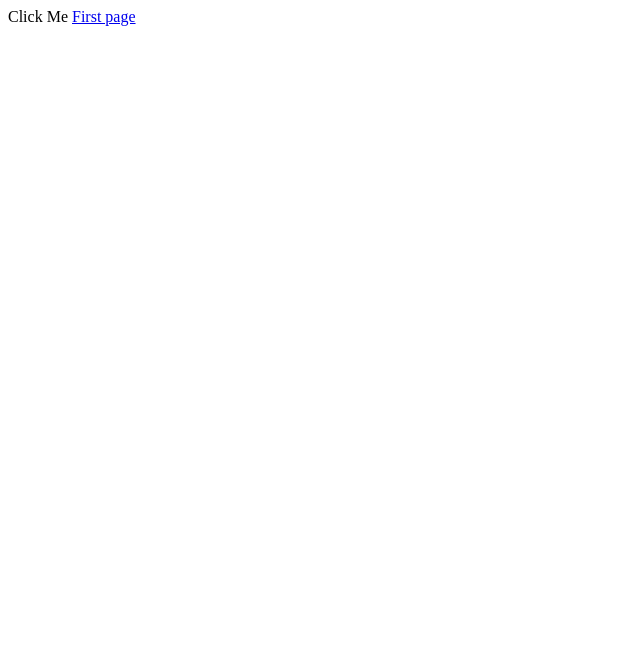
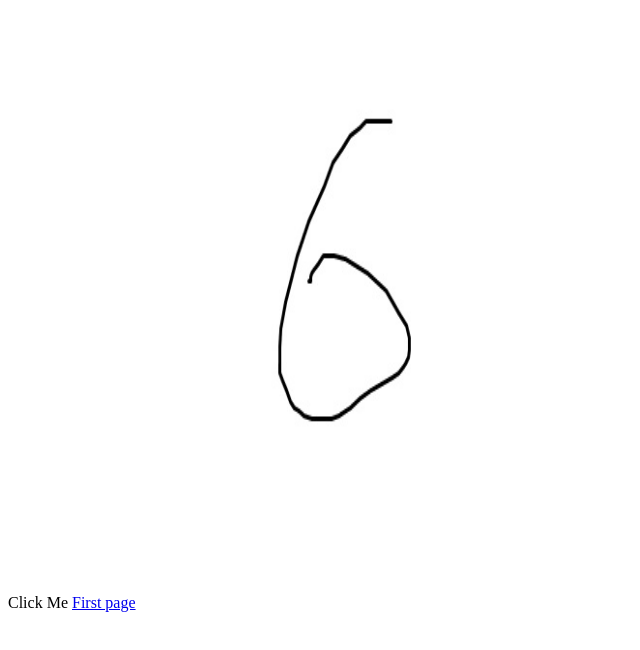
Before and after one commit to IronmanTKS/IronmanTKS.github.io, a plain HTML site: page index.html in a window 1280 px wide. Shown: the whole page, without its empty margins (0-640 px from the left). Drawn offline with Linux system fonts and the light colour scheme.

Commit message:
Update index.html

```diff
--- a/index.html
+++ b/index.html
@@ -1 +1,2 @@
 Click Me <a href="\DERBYSHIRE SENIOR CUP 1968-69 - Copy.html">First page</a>
+<img src="\report\img1.jpg" alt="Test Image" width="500" height="600">
```
